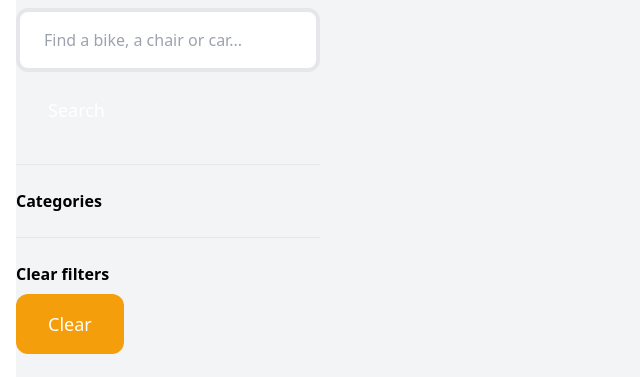
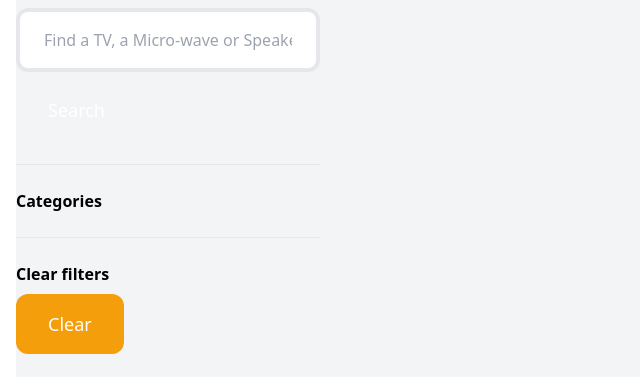
Before and after one commit to stansam/Puddle, a Django app: page /products/ in a window 1280 px wide. Shown: the part 77-454 px from the top of the page, without its empty margins (0-640 px from the left). Run offline with Django 5.2, Linux system fonts and the light colour scheme; data that the repository does not hold is empty.

Commit message:
search bar

```diff
--- a/templates/products/list.html
+++ b/templates/products/list.html
@@ -7,7 +7,7 @@
     <div class="col-span-1 mt-2">
         <form method="get" action="{% url 'products:list' %}">
             <input name="query" class="w-full py-4 px-6 border-4 rounded-xl" type="text" value="{{ query }}"
-                placeholder="Find a bike, a chair or car...">
+                placeholder="Find a TV, a Micro-wave or Speaker...">
 
             <button class="mt-2 py-4 px-8 text-lg bg-teal-500 text-white rounded-xl">Search</button>
         </form>
```
